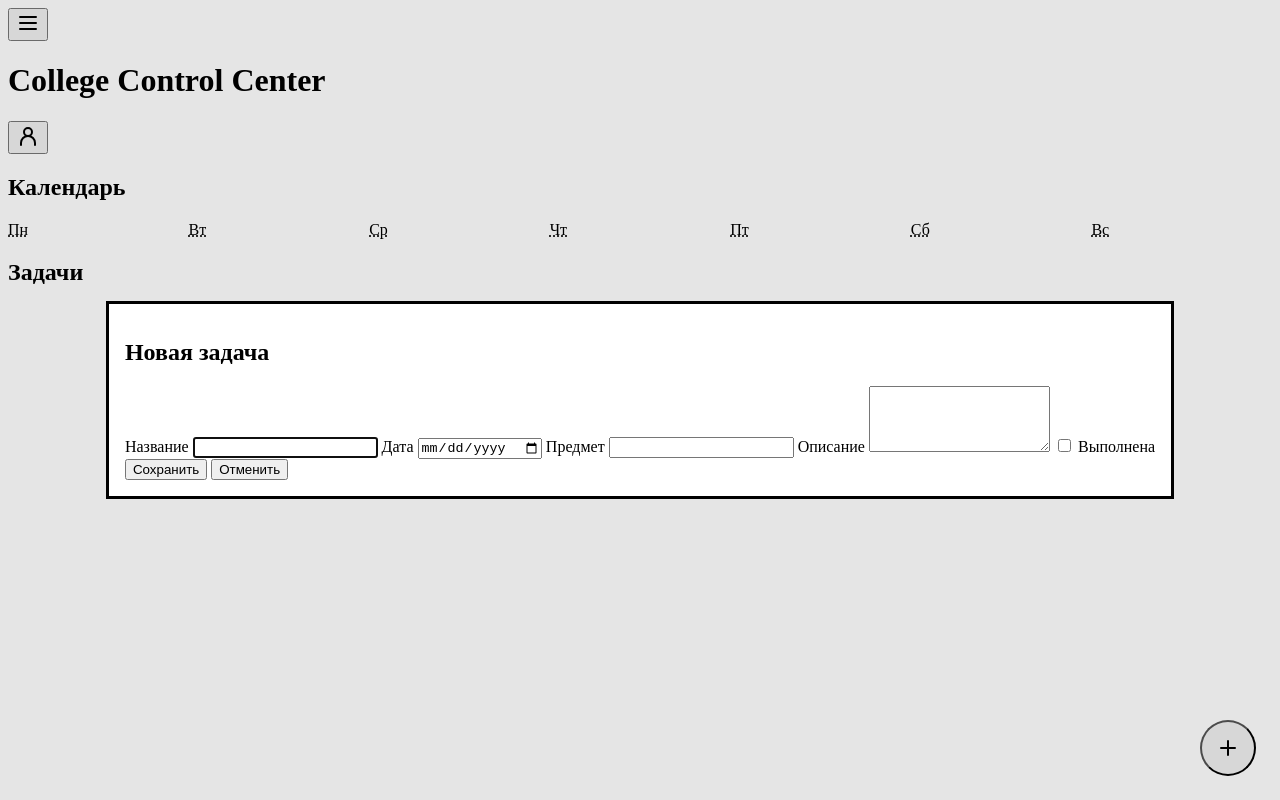
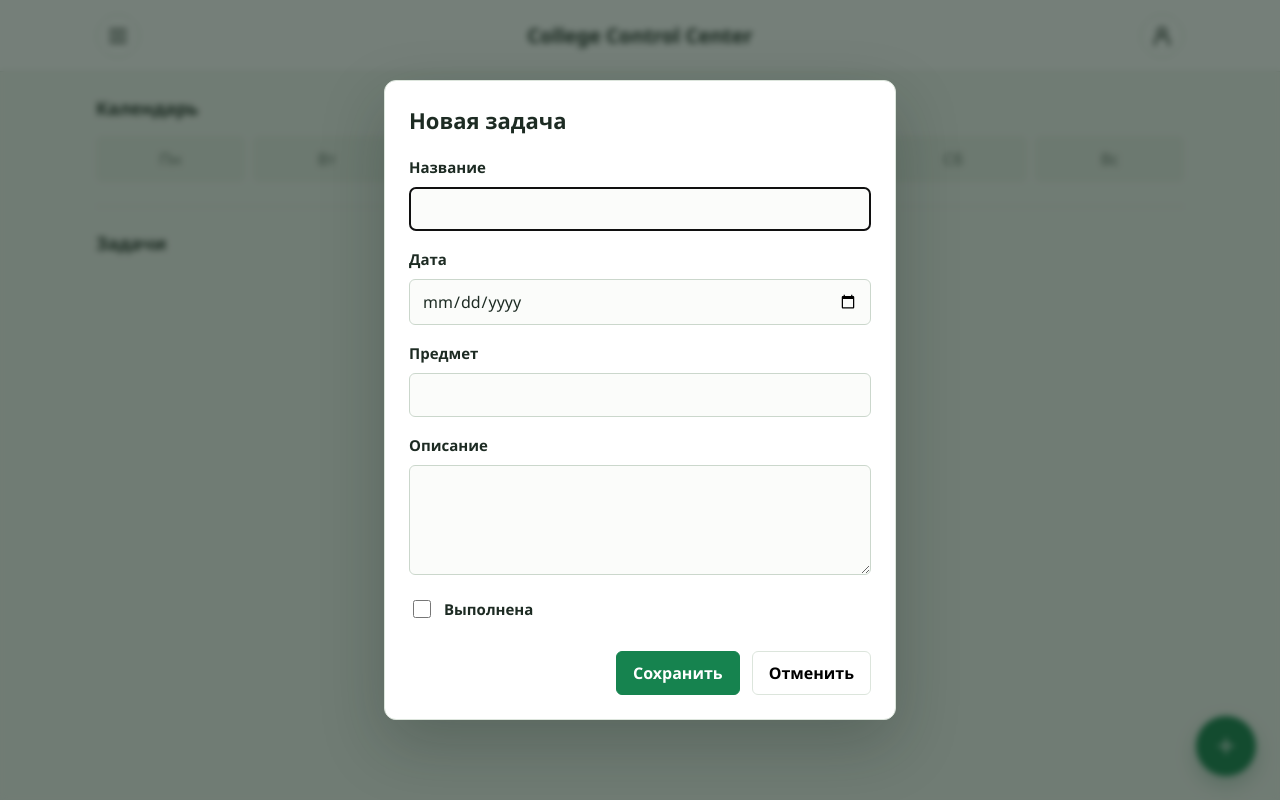
Before and after one commit to fuk29385-stack/College-Control-Center, a plain HTML site: page index.html in a window 1280 px wide. Both pictures are taken after a click on the button 1228 px from the left and 748 px from the top of the page. Drawn offline with Linux system fonts and the light colour scheme.

Commit message:
Style college control center dashboard

```diff
--- a/index.html
+++ b/index.html
@@ -40,6 +40,7 @@
     <section class="tasks-section" aria-labelledby="tasks-heading">
       <h2 id="tasks-heading">Задачи</h2>
       <ul id="task-list" class="task-list" aria-live="polite"></ul>
+      <p class="empty-state">Сегодня отдыхаем</p>
     </section>
 
     <button id="add-task-button" class="task-add-button" type="button" aria-label="Добавить задачу" aria-haspopup="dialog">
@@ -65,7 +66,7 @@
       <label for="task-description">Описание</label>
       <textarea id="task-description" name="description" rows="4"></textarea>
 
-      <label for="task-completed">
+      <label class="checkbox-label" for="task-completed">
         <input id="task-completed" name="completed" type="checkbox">
         Выполнена
       </label>
--- a/style.css
+++ b/style.css
@@ -1,23 +1,296 @@
+:root {
+	color-scheme: light;
+	font-family: "Segoe UI", sans-serif;
+	color: #1d2b23;
+	background: #f4f7f3;
+	font-synthesis: none;
+	text-rendering: optimizeLegibility;
+	--green: #16834f;
+	--green-dark: #10673d;
+	--line: #dce5dc;
+	--muted: #68766d;
+}
+
+* {
+	box-sizing: border-box;
+}
+
+body {
+	min-width: 320px;
+	min-height: 100vh;
+	margin: 0;
+}
+
+button,
+input,
+textarea {
+	font: inherit;
+}
+
+button {
+	cursor: pointer;
+}
+
+.app-header {
+	display: flex;
+	align-items: center;
+	justify-content: space-between;
+	gap: 1rem;
+	min-height: 4.5rem;
+	padding: 0.75rem max(1rem, calc((100vw - 68rem) / 2));
+	background: #fff;
+	border-bottom: 1px solid var(--line);
+}
+
+.app-header h1 {
+	flex: 1;
+	margin: 0;
+	font-size: 1.25rem;
+	font-weight: 650;
+	text-align: center;
+}
+
+.icon-button {
+	display: grid;
+	width: 2.75rem;
+	height: 2.75rem;
+	flex: 0 0 auto;
+	place-items: center;
+	padding: 0;
+	color: inherit;
+	background: transparent;
+	border: 1px solid var(--line);
+	border-radius: 50%;
+}
+
+.icon-button:hover {
+	background: #edf4ee;
+}
+
+.icon-button svg,
+.task-add-button svg {
+	width: 1.5rem;
+	height: 1.5rem;
+}
+
+main {
+	width: min(100% - 2rem, 68rem);
+	margin: 0 auto;
+}
+
+.calendar-section {
+	padding: 1.5rem 0;
+	border-bottom: 1px solid var(--line);
+}
+
+.calendar-section h2,
+.tasks-section h2 {
+	margin: 0;
+	font-size: 1.125rem;
+}
+
 .calendar-weekdays {
 	display: grid;
 	grid-template-columns: repeat(7, minmax(0, 1fr));
+	gap: 0.5rem;
+	margin: 1rem 0 0;
+	padding: 0;
 	list-style: none;
+}
+
+.calendar-weekdays li {
+	padding: 0.75rem 0.25rem;
+	color: var(--muted);
+	text-align: center;
+	background: #eaf0e9;
+	border-radius: 0.375rem;
+}
+
+.calendar-weekdays abbr {
+	text-decoration: none;
+}
+
+.tasks-section {
+	display: flex;
+	min-height: 55vh;
+	flex-direction: column;
+	padding: 1.5rem 0 3rem;
+}
+
+.task-list {
+	display: flex;
+	flex-direction: column;
+	gap: 0.75rem;
+	margin: 1rem 0 0;
 	padding: 0;
+	list-style: none;
+}
+
+.task-list > li {
+	padding: 1rem 1.125rem;
+	background: #fff;
+	border: 1px solid var(--line);
+	border-radius: 0.5rem;
+}
+
+.empty-state {
+	display: grid;
+	flex: 1;
+	min-height: 12rem;
+	place-items: center;
+	margin: 0;
+	color: var(--muted);
+	font-size: 2rem;
+	font-weight: 600;
+	text-align: center;
+}
+
+.task-list:not(:empty) + .empty-state {
+	display: none;
 }
 
 .task-add-button {
 	position: fixed;
 	right: 1.5rem;
 	bottom: 1.5rem;
+	z-index: 2;
 	display: grid;
-	width: 3.5rem;
-	aspect-ratio: 1;
+	width: 3.75rem;
+	height: 3.75rem;
 	place-items: center;
+	padding: 0;
+	color: #fff;
+	background: var(--green);
+	border: 0;
 	border-radius: 50%;
+	box-shadow: 0 0.5rem 1.25rem rgb(16 103 61 / 28%);
+	transition: background-color 150ms ease, transform 150ms ease;
 }
 
-.task-add-button svg,
-.icon-button svg {
-	width: 1.5rem;
-	height: 1.5rem;
+.task-add-button:hover {
+	background: var(--green-dark);
+	transform: translateY(-2px);
 }
+
+.task-add-button:focus-visible,
+.icon-button:focus-visible,
+.task-form button:focus-visible {
+	outline: 3px solid #94d4ad;
+	outline-offset: 3px;
+}
+
+#task-dialog {
+	width: min(32rem, calc(100% - 2rem));
+	max-height: min(90vh, 48rem);
+	padding: 0;
+	color: inherit;
+	background: #fff;
+	border: 1px solid var(--line);
+	border-radius: 0.75rem;
+	box-shadow: 0 1.5rem 4rem rgb(17 35 24 / 24%);
+}
+
+#task-dialog::backdrop {
+	background: rgb(18 35 25 / 58%);
+	backdrop-filter: blur(3px);
+}
+
+.task-form {
+	display: grid;
+	gap: 0.625rem;
+	padding: 1.5rem;
+}
+
+.task-form h2 {
+	margin: 0 0 0.75rem;
+	font-size: 1.375rem;
+}
+
+.task-form label {
+	font-size: 0.9375rem;
+	font-weight: 600;
+}
+
+.task-form input:not([type="checkbox"]),
+.task-form textarea {
+	width: 100%;
+	min-height: 2.75rem;
+	margin-bottom: 0.5rem;
+	padding: 0.625rem 0.75rem;
+	color: inherit;
+	background: #fbfcfa;
+	border: 1px solid #cbd7cc;
+	border-radius: 0.375rem;
+}
+
+.task-form textarea {
+	min-height: 6rem;
+	resize: vertical;
+}
+
+.task-form .checkbox-label {
+	display: flex;
+	align-items: center;
+	gap: 0.625rem;
+	margin: 0.25rem 0 0.75rem;
+}
+
+.checkbox-label input {
+	width: 1.125rem;
+	height: 1.125rem;
+	accent-color: var(--green);
+}
+
+.task-form-actions {
+	display: flex;
+	justify-content: flex-end;
+	gap: 0.75rem;
+	margin-top: 0.5rem;
+}
+
+.task-form-actions button {
+	min-height: 2.75rem;
+	padding: 0.625rem 1rem;
+	font-weight: 600;
+	background: #fff;
+	border: 1px solid var(--line);
+	border-radius: 0.375rem;
+}
+
+.task-form-actions button:first-child {
+	color: #fff;
+	background: var(--green);
+	border-color: var(--green);
+}
+
+.task-form-actions button:first-child:hover {
+	background: var(--green-dark);
+}
+
+@media (max-width: 480px) {
+	.app-header {
+		gap: 0.5rem;
+	}
+
+	.app-header h1 {
+		font-size: 1rem;
+	}
+
+	.calendar-weekdays {
+		gap: 0.25rem;
+	}
+
+	.calendar-weekdays li {
+		padding: 0.625rem 0.125rem;
+		font-size: 0.875rem;
+	}
+
+	.task-add-button {
+		right: 1rem;
+		bottom: 1rem;
+	}
+
+	.task-form {
+		padding: 1.25rem;
+	}
+}
```
